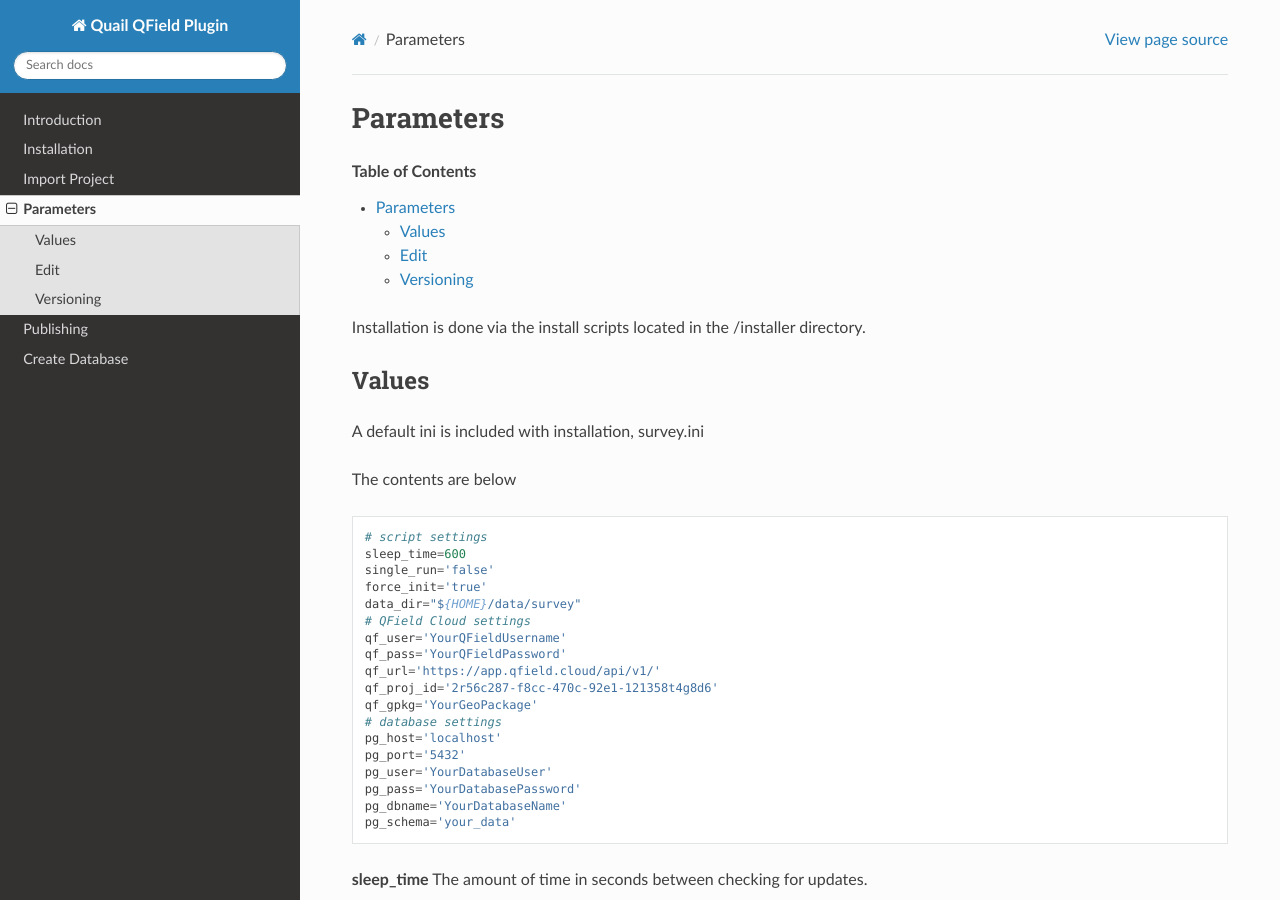
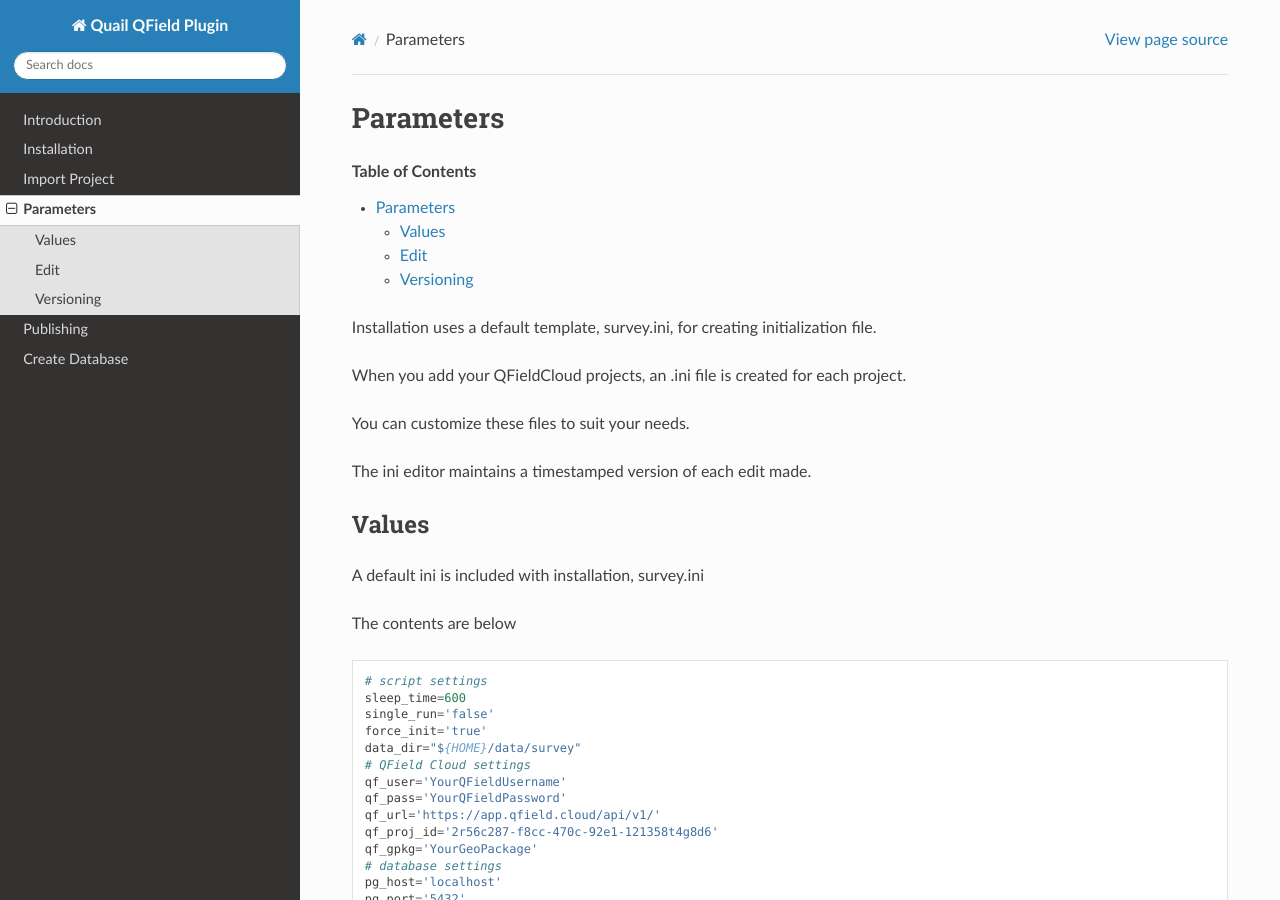
Before and after one commit to AcuGIS/readdocs, a Sphinx documentation site: the page built from docs/source/parameters.rst, in a window 1280 px wide and 900 px high. Built offline with Sphinx 7.4.7 and the Read the Docs theme 3.1.0, drawn with Linux system fonts in a browser that asks for light colours.

Commit message:
Update parameters.rst

```diff
--- a/docs/source/parameters.rst
+++ b/docs/source/parameters.rst
@@ -12,7 +12,14 @@ Parameters
 
 .. contents:: Table of Contents
 
-Installation is done via the install scripts located in the /installer directory.
+Installation uses a default template, survey.ini, for creating initialization file.
+
+When you add your QFieldCloud projects, an .ini file is created for each project.
+
+You can customize these files to suit your needs.
+
+The ini editor maintains a timestamped version of each edit made.
+
 
 Values
 =======================
```
